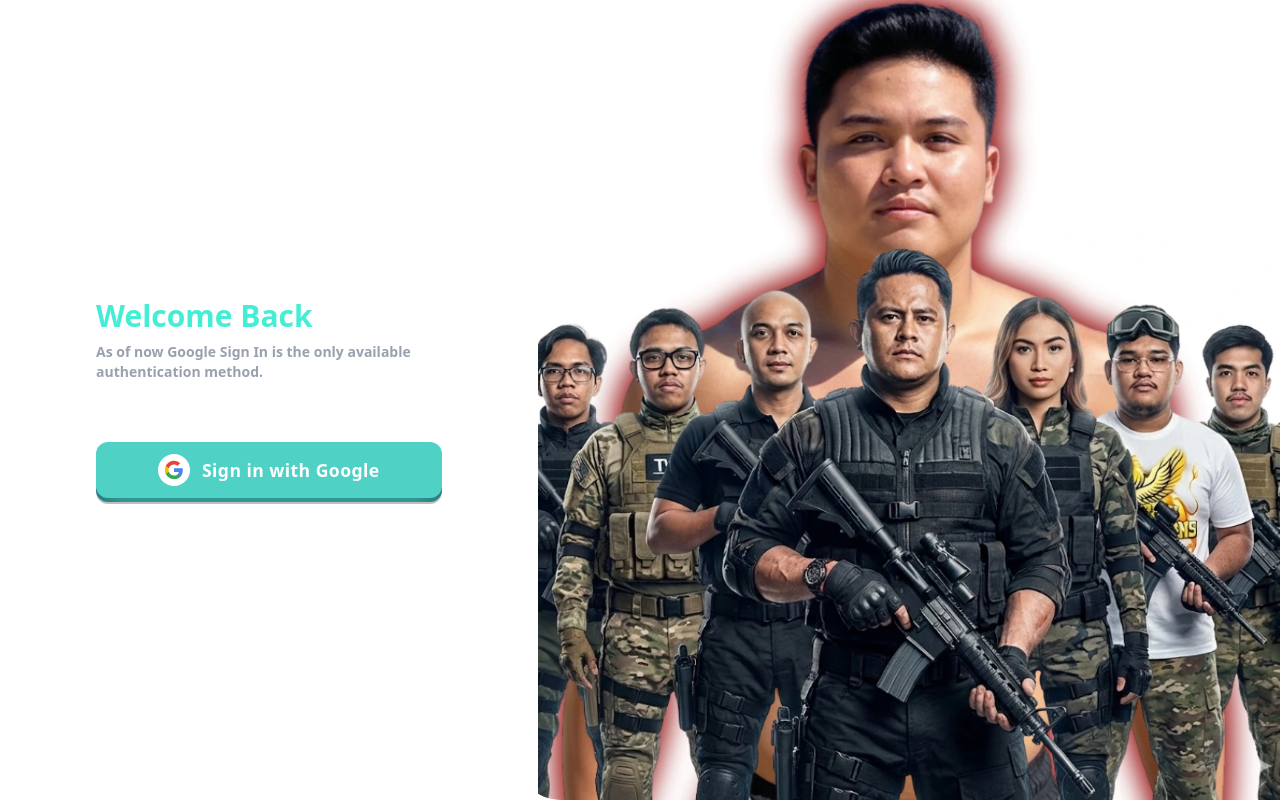
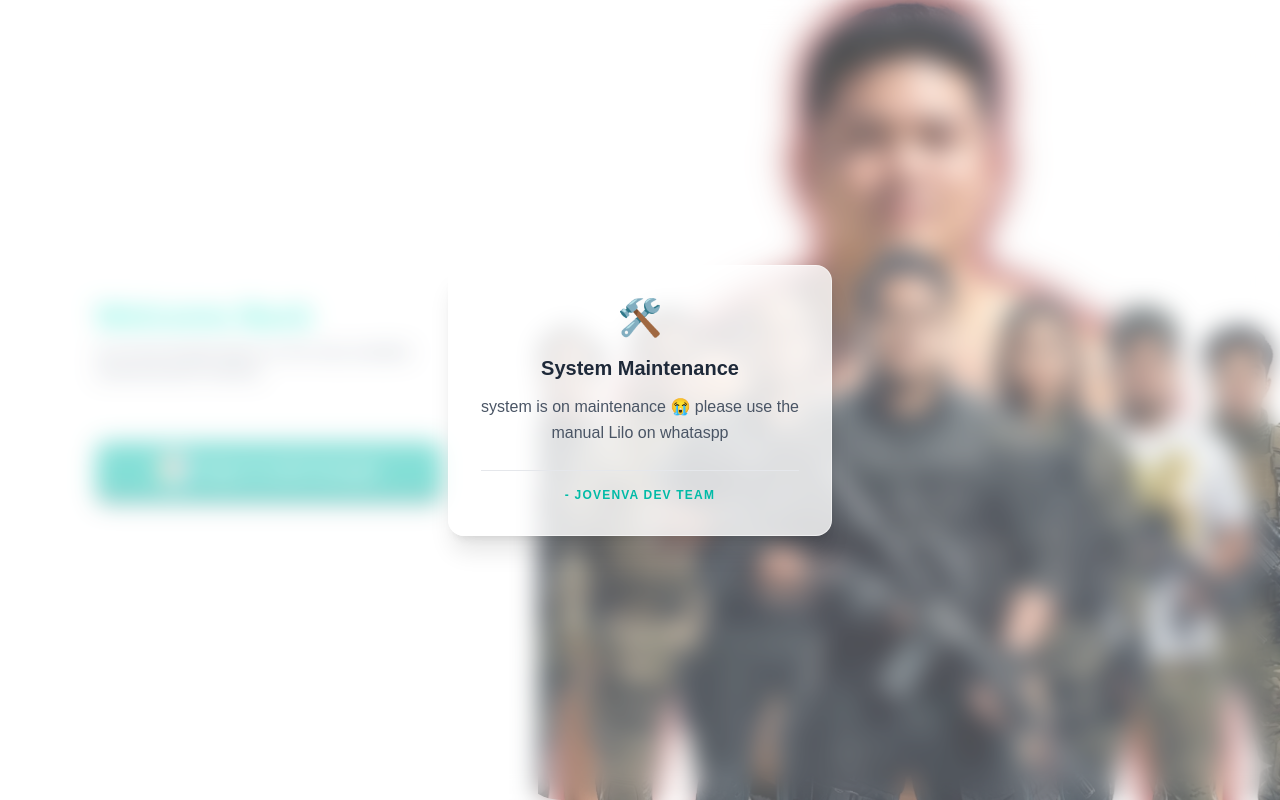
Before and after one commit to Kezia-Cane/jovenva-attendance, a Next.js app: page /login in a window 1280 px wide. Built offline with nearby package versions, Linux system fonts and the light colour scheme.

Commit message:
created the disabling maintenance message as requested. It is implemented as a MaintenanceBlocker component

```diff
--- a/app/layout.tsx
+++ b/app/layout.tsx
@@ -16,6 +16,7 @@ export const metadata: Metadata = {
 };
 
 import { MobileBlocker } from "@/components/layout/MobileBlocker";
+import { MaintenanceBlocker } from "@/components/layout/MaintenanceBlocker";
 
 export default function RootLayout({
   children,
@@ -25,6 +26,7 @@ export default function RootLayout({
   return (
     <html lang="en">
       <body className="antialiased">
+        <MaintenanceBlocker />
         <MobileBlocker />
         {children}
       </body>
--- /dev/null
+++ b/components/layout/MaintenanceBlocker.tsx
@@ -0,0 +1,22 @@
+import React from 'react'
+
+export function MaintenanceBlocker() {
+    return (
+        <div className="fixed inset-0 z-[10000] bg-white/30 backdrop-blur-md flex items-center justify-center p-8 text-center overscroll-none touch-none">
+            <div className="bg-white/80 p-8 rounded-2xl shadow-xl border border-white/50 max-w-sm mx-auto">
+                <div className="mb-4 flex justify-center">
+                    <span className="text-4xl">🛠️</span>
+                </div>
+                <h2 className="text-xl font-bold text-gray-800 mb-3">System Maintenance</h2>
+                <p className="text-gray-600 font-medium leading-relaxed">
+                    system is on maintenance 😭 please use the manual Lilo on whataspp
+                </p>
+                <div className="mt-6 pt-4 border-t border-gray-200">
+                    <p className="text-xs font-bold text-teal-500 uppercase tracking-widest">
+                        - jovenVA dev team
+                    </p>
+                </div>
+            </div>
+        </div>
+    )
+}
```
